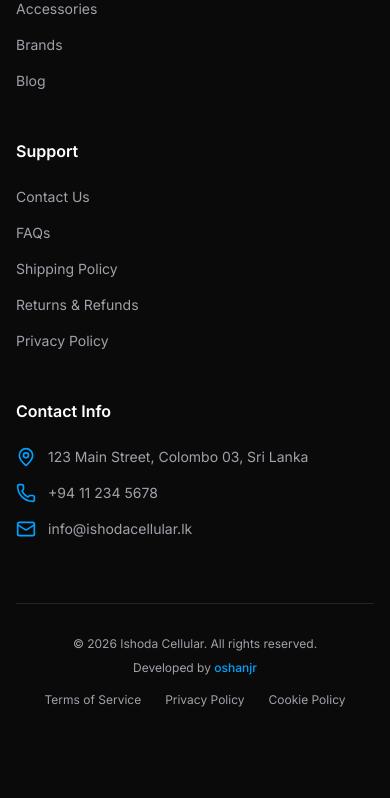
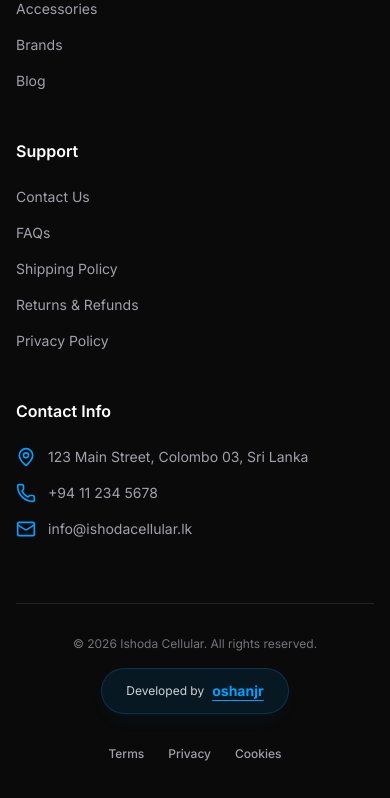
Before and after one commit to oshanjr/ishoda-cell, a React (Vite) app: page / in a window 390 px wide. Shown: the part 3672-4470 px from the top of the page. Built offline with nearby package versions, Linux system fonts and the light colour scheme.

Commit message:
feat(layout): Adjust footer and layout padding for mobile
Adds responsive padding adjustments to the footer and the main content area. This ensures better spacing and prevents content from being obscured by the safe area inset on mobile devices, improving the overall user experience.

```diff
--- a/src/components/layout/Footer.tsx
+++ b/src/components/layout/Footer.tsx
@@ -3,7 +3,7 @@
 
 export default function Footer() {
   return (
-    <footer className="bg-[#0A0A0A] border-t border-white/10 pt-16 pb-8">
+    <footer className="bg-[#0A0A0A] border-t border-white/10 pt-16 pb-40 md:pb-12">
       <div className="container mx-auto px-4">
         <div className="grid grid-cols-1 md:grid-cols-2 lg:grid-cols-4 gap-12 mb-16">
           {/* Brand Info */}
@@ -75,26 +75,29 @@
           </div>
         </div>
 
-        <div className="pt-8 border-t border-white/10 flex flex-col md:flex-row items-center justify-between gap-4 text-xs text-muted-foreground">
-          <div className="flex flex-col md:flex-row items-center gap-2 md:gap-4">
-            <p>© 2026 Ishoda Cellular. All rights reserved.</p>
+        <div className="pt-8 border-t border-white/10 flex flex-col items-center gap-8 text-sm text-muted-foreground pb-20 md:pb-0">
+          <div className="flex flex-col items-center gap-8 md:flex-row md:justify-between md:w-full">
+            <div className="flex flex-col items-center gap-4 md:flex-row md:gap-6">
+              <p className="text-xs opacity-70">© 2026 Ishoda Cellular. All rights reserved.</p>
               <span className="hidden md:block text-white/20">|</span>
-            <p>
-              Developed by{' '}
+              <div className="flex items-center gap-2 bg-primary/10 px-6 py-3 rounded-full border border-primary/20 shadow-lg shadow-primary/5">
+                <span className="text-xs text-white/80">Developed by</span>
                 <a
                   href="https://oshanjr.vercel.app/"
                   target="_blank"
                   rel="noopener noreferrer"
-                className="text-primary hover:underline transition-all font-medium"
+                  className="text-primary hover:text-primary/80 transition-colors font-bold underline underline-offset-4 text-sm"
                 >
                   oshanjr
                 </a>
-            </p>
               </div>
-          <div className="flex items-center gap-6">
-            <Link to="/terms" className="hover:text-primary transition-colors">Terms of Service</Link>
-            <Link to="/privacy" className="hover:text-primary transition-colors">Privacy Policy</Link>
-            <Link to="/cookies" className="hover:text-primary transition-colors">Cookie Policy</Link>
+            </div>
+
+            <div className="flex items-center gap-6 text-xs font-medium">
+              <Link to="/terms" className="hover:text-primary transition-colors">Terms</Link>
+              <Link to="/privacy" className="hover:text-primary transition-colors">Privacy</Link>
+              <Link to="/cookies" className="hover:text-primary transition-colors">Cookies</Link>
+            </div>
           </div>
         </div>
       </div>
--- a/src/components/layout/StorefrontLayout.tsx
+++ b/src/components/layout/StorefrontLayout.tsx
@@ -5,7 +5,7 @@
 
 export default function StorefrontLayout() {
   return (
-    <div className="min-h-screen flex flex-col pb-16 md:pb-0">
+    <div className="min-h-screen flex flex-col pb-24 md:pb-0 pb-safe">
       <Header />
       <main className="flex-1">
         <Outlet />
```
Lines whose indentation alone changed are shown as unchanged.
